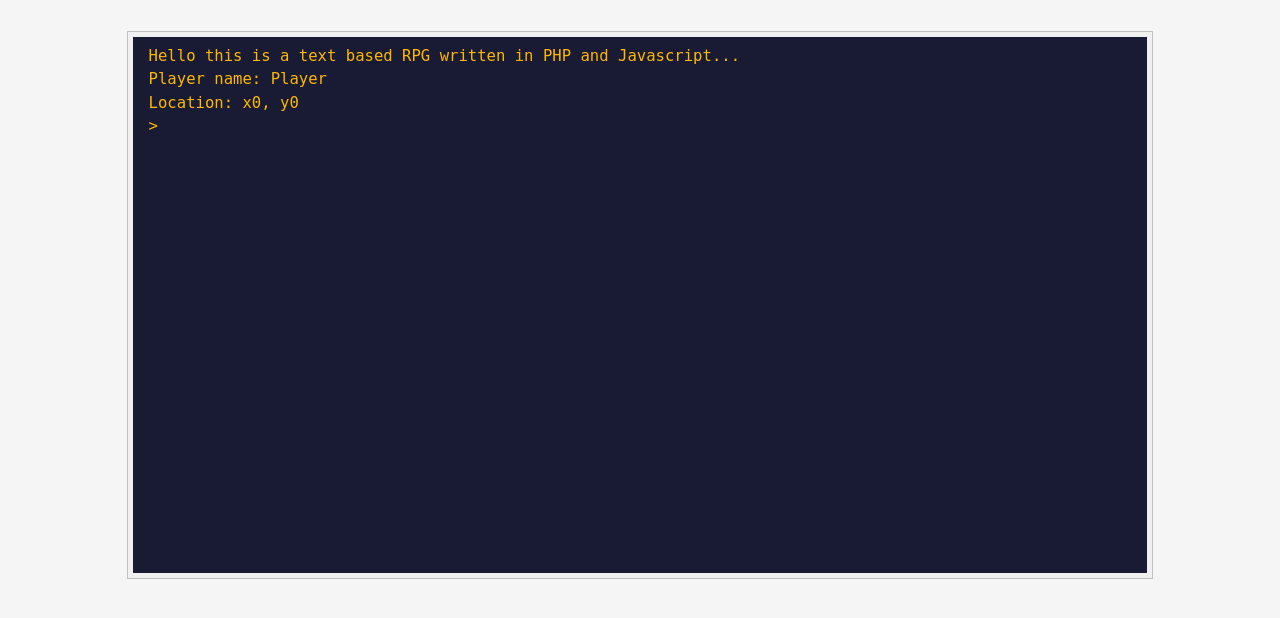
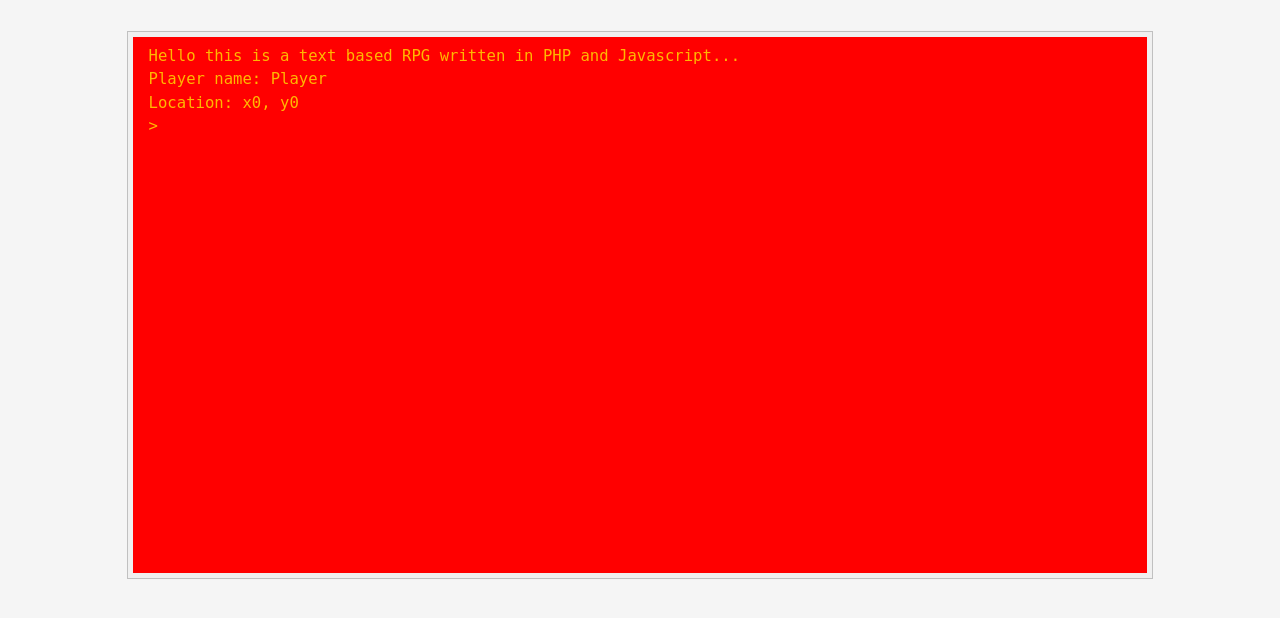
Before and after one commit to zoetrope69/adventureget, a PHP site: page / in a window 1280 px wide. Shown: the top 618 px of the page. Run offline with PHP 8.4, Linux system fonts and the light colour scheme; some libraries are stand-ins or nearby versions.

Commit message:
changed background to red for TEST

```diff
--- a/css/style.css
+++ b/css/style.css
@@ -20,7 +20,7 @@ body{
 	width: 80%;
 	border: 5px solid #F0F0F0;
 	outline: 1px solid #C0C0C0;
-	background: #181B33;
+	background: #ff0000;
 
     -webkit-user-select: none;
 	   -moz-user-select: none;
```
